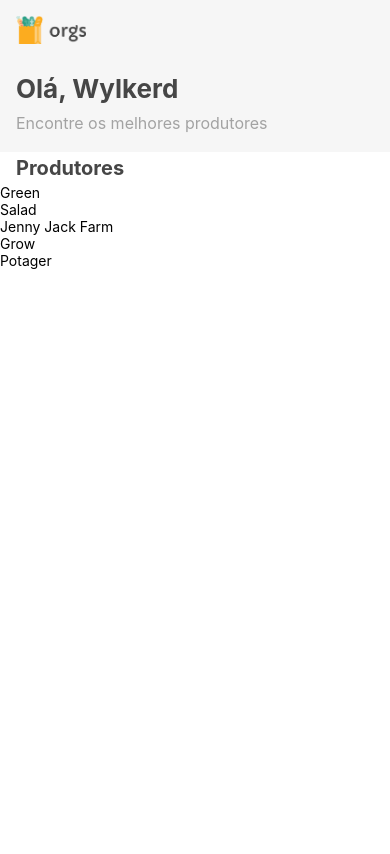
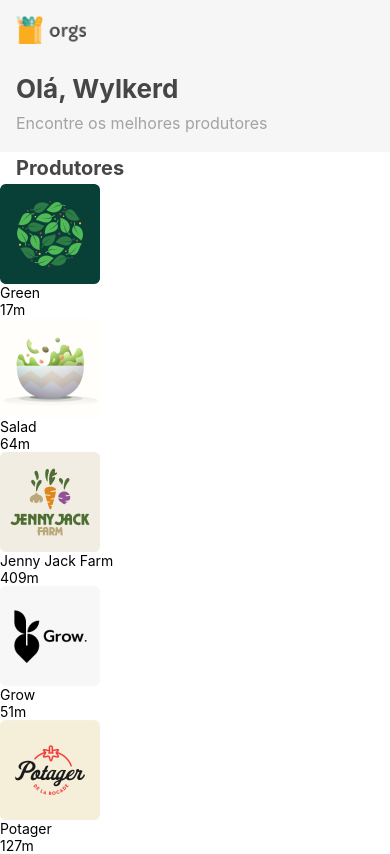
Before and after one commit to wylkerd/orgs-hooks, a React Native app: screen / in a window 390 px wide. Built offline with nearby package versions, Linux system fonts and the light colour scheme.

Commit message:
chore: styling list #1

```diff
--- /dev/null
+++ b/src/telas/Home/components/ProdutorCard.js
@@ -0,0 +1,14 @@
+import React from 'react'
+import { View, Text, Image } from 'react-native'
+
+export default function ProdutorCard({ nome, imagem, distancia, estrelas }) {
+  return (
+    <View>
+      <Image source={imagem} accessibilityLabel={nome} />
+      <View>
+        <Text>{ nome }</Text>
+        <Text>{ distancia }</Text>
+      </View>
+    </View>
+  )
+}
--- a/src/telas/Home/components/Produtores.js
+++ b/src/telas/Home/components/Produtores.js
@@ -2,6 +2,7 @@ import React, { useEffect, useState } from 'react'
 import { View, Text, FlatList, StyleSheet } from 'react-native'
 
 import { carregaProdutores } from '../../../services/carregaDados'
+import ProdutorCard from './ProdutorCard';
 
 export default function Produtores({ topo: Topo }) {
   const [titulo, setTitulo] = useState('');
@@ -27,8 +28,8 @@ export default function Produtores({ topo: Topo }) {
   return (
     <FlatList
       data={lista}
+      renderItem={({ item }) => <ProdutorCard { ...item }/>} // Passando todos parâmetro com a descontrução(spread) do obj
       keyExtractor={({ nome }, index) => nome + index}
-      renderItem={({ item: { nome } }) => <Text>{ nome }</Text>}
       ListHeaderComponent={TopoLista}
     />
   )
```
